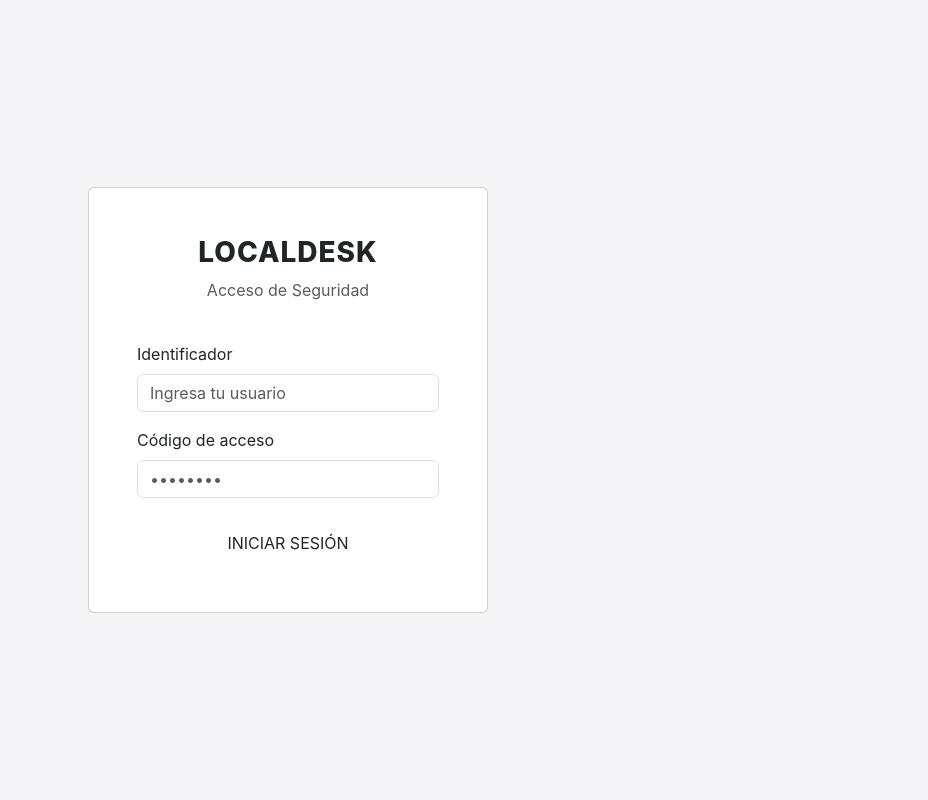
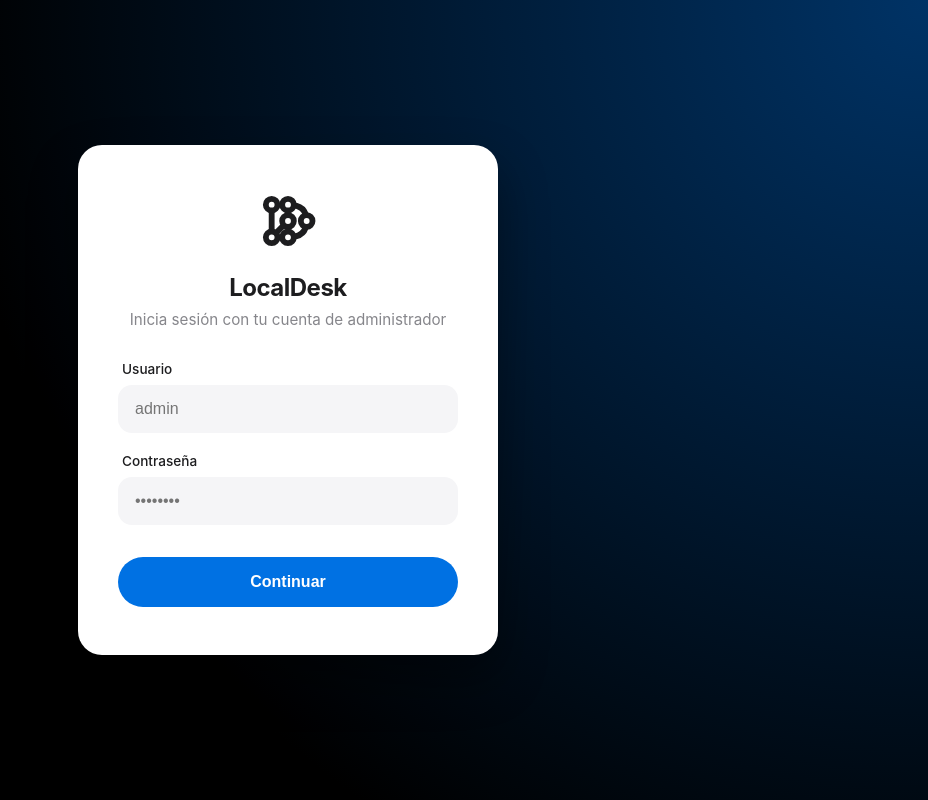
Before and after one commit to zayfer-ux/Localdesk-lite, a Flask app: page /login in a window 1280 px wide. Shown: the whole page, without its empty margins (352-1280 px from the left). Run offline with Flask 3, Linux system fonts and the light colour scheme.

Commit message:
feat: Cambiar diseño de login

```diff
--- a/templates/login.html
+++ b/templates/login.html
@@ -4,51 +4,178 @@
 <head>
     <meta charset="UTF-8">
     <meta name="viewport" content="width=device-width, initial-scale=1.0">
-    <title>Login - LocalDesk Lite</title>
-    <link href="https://cdn.jsdelivr.net/npm/bootstrap@5.3.0/dist/css/bootstrap.min.css" rel="stylesheet">
-    <link rel="stylesheet" href="{{ url_for('static', filename='style.css') }}">
+    <title>Login - LocalDesk</title>
     <style>
-        /* Centrado de pantalla completa específico para el login */
+        /* Reseteo y Tipografía HIG de Apple */
+        * {
+            box-sizing: border-box;
+            margin: 0;
+            padding: 0;
+        }
+
         body {
+            /* Fondo premium: Degradado profundo estilo wallpaper de macOS (Negro/Azul) */
+            background: radial-gradient(circle at top right, #003366, #000000 65%);
+            font-family: -apple-system, BlinkMacSystemFont, "SF Pro Text", "Helvetica Neue", sans-serif;
+            -webkit-font-smoothing: antialiased;
+            height: 100vh;
             display: flex;
             justify-content: center;
             align-items: center;
-            min-height: 100vh;
-            background-image: radial-gradient(circle at top right, var(--purple-dark), var(--bg-dark) 40%);
+        }
+
+        /* Contenedor central (White Card) */
+        .login-card {
+            background-color: #FFFFFF;
+            width: 90%;
+            max-width: 420px;
+            border-radius: 24px;
+            /* Esquinas redondeadas tipo iOS */
+            padding: 48px 40px;
+            box-shadow: 0 24px 48px rgba(0, 0, 0, 0.4);
+            text-align: center;
+        }
+
+        /* Logo SVG (Adaptado al Login) */
+        .login-logo {
+            color: #1D1D1F;
+            /* Negro profundo de Apple */
+            margin-bottom: 20px;
+        }
+
+        /* Títulos */
+        h2 {
+            color: #1D1D1F;
+            font-size: 1.5rem;
+            font-weight: 700;
+            letter-spacing: -0.5px;
+            margin-bottom: 8px;
+        }
+
+        p {
+            color: #86868B;
+            /* Gris secundario Apple */
+            font-size: 0.95rem;
+            margin-bottom: 32px;
+        }
+
+        /* Entradas de texto (Inputs) */
+        .form-group {
+            text-align: left;
+            margin-bottom: 20px;
+        }
+
+        .apple-label {
+            display: block;
+            font-size: 0.85rem;
+            font-weight: 500;
+            color: #1D1D1F;
+            margin-bottom: 8px;
+            padding-left: 4px;
+        }
+
+        .apple-input {
+            width: 100%;
+            background-color: #F5F5F7;
+            /* Gris claro para el fondo del input */
+            border: 1px solid transparent;
+            border-radius: 14px;
+            padding: 14px 16px;
+            font-size: 1rem;
+            color: #1D1D1F;
+            transition: all 0.2s ease;
+        }
+
+        .apple-input:focus {
+            outline: none;
+            background-color: #FFFFFF;
+            border-color: #0071E3;
+            /* Azul Apple */
+            box-shadow: 0 0 0 4px rgba(0, 113, 227, 0.2);
+            /* Resplandor azul de focus */
+        }
+
+        /* Botón de Acción */
+        .btn-apple {
+            width: 100%;
+            background-color: #0071E3;
+            /* Azul Apple Oficial */
+            color: #FFFFFF;
+            border: none;
+            padding: 16px;
+            border-radius: 980px;
+            /* Estilo píldora */
+            font-size: 1rem;
+            font-weight: 600;
+            cursor: pointer;
+            transition: all 0.2s ease;
+            margin-top: 12px;
+        }
+
+        .btn-apple:hover {
+            background-color: #005BB5;
+            transform: scale(0.98);
+        }
+
+        /* Alertas de error elegantes */
+        .alert-danger {
+            background-color: rgba(255, 59, 48, 0.1);
+            color: #FF3B30;
+            /* Rojo Apple */
+            border-radius: 12px;
+            padding: 12px;
+            font-size: 0.9rem;
+            margin-bottom: 24px;
+            font-weight: 500;
         }
     </style>
 </head>
 
 <body>
-    <div class="card card-futuristic p-5" style="width: 100%; max-width: 400px;">
-        <div class="text-center mb-4">
-            <h3 style="color: var(--purple-light); font-weight: 800; letter-spacing: 1px;">LOCALDESK</h3>
-            <p class="text-muted">Acceso de Seguridad</p>
+
+    <div class="login-card">
+        <!-- Logo de LocalDesk Vectorizado -->
+        <div class="login-logo">
+            <svg width="56" height="56" viewBox="0 0 24 24" fill="none" stroke="currentColor" stroke-width="2.5"
+                stroke-linecap="round" stroke-linejoin="round">
+                <path d="M5 5v14h7 M5 19l7-7v-7 M12 5q8 0 8 7t-8 7" />
+                <circle cx="5" cy="5" r="2.5" fill="#FFFFFF" />
+                <circle cx="5" cy="19" r="2.5" fill="#FFFFFF" />
+                <circle cx="12" cy="12" r="2.5" fill="#FFFFFF" />
+                <circle cx="12" cy="5" r="2.5" fill="#FFFFFF" />
+                <circle cx="12" cy="19" r="2.5" fill="#FFFFFF" />
+                <circle cx="20" cy="12" r="2.5" fill="#FFFFFF" />
+            </svg>
         </div>
 
-        <!-- Mostrar mensajes de error si las credenciales fallan -->
+        <h2>LocalDesk</h2>
+        <p>Inicia sesión con tu cuenta de administrador</p>
+
+        <!-- Mensajes de error interactivos (Jinja2 Intacto) -->
         {% with messages = get_flashed_messages(category_filter=["danger"]) %}
         {% if messages %}
         {% for message in messages %}
-        <div class="alert alert-danger bg-transparent border-danger text-danger text-center">{{ message }}</div>
+        <div class="alert-danger">{{ message }}</div>
         {% endfor %}
         {% endif %}
         {% endwith %}
 
+        <!-- Formulario (Lógica Python intacta) -->
         <form method="POST" action="/login">
-            <div class="mb-3">
-                <label class="form-label" style="color: var(--purple-light);">Identificador</label>
-                <input type="text" name="usuario" class="form-control form-control-dark"
-                    placeholder="Ingresa tu usuario" required>
+            <div class="form-group">
+                <label class="apple-label">Usuario</label>
+                <input type="text" name="usuario" class="apple-input" placeholder="admin" required>
             </div>
-            <div class="mb-4">
-                <label class="form-label" style="color: var(--purple-light);">Código de acceso</label>
-                <input type="password" name="password" class="form-control form-control-dark" placeholder="••••••••"
-                    required>
+
+            <div class="form-group">
+                <label class="apple-label">Contraseña</label>
+                <input type="password" name="password" class="apple-input" placeholder="••••••••" required>
             </div>
-            <button type="submit" class="btn w-100 btn-neon py-2">INICIAR SESIÓN</button>
+
+            <button type="submit" class="btn-apple">Continuar</button>
         </form>
     </div>
+
 </body>
 
 </html>
```
